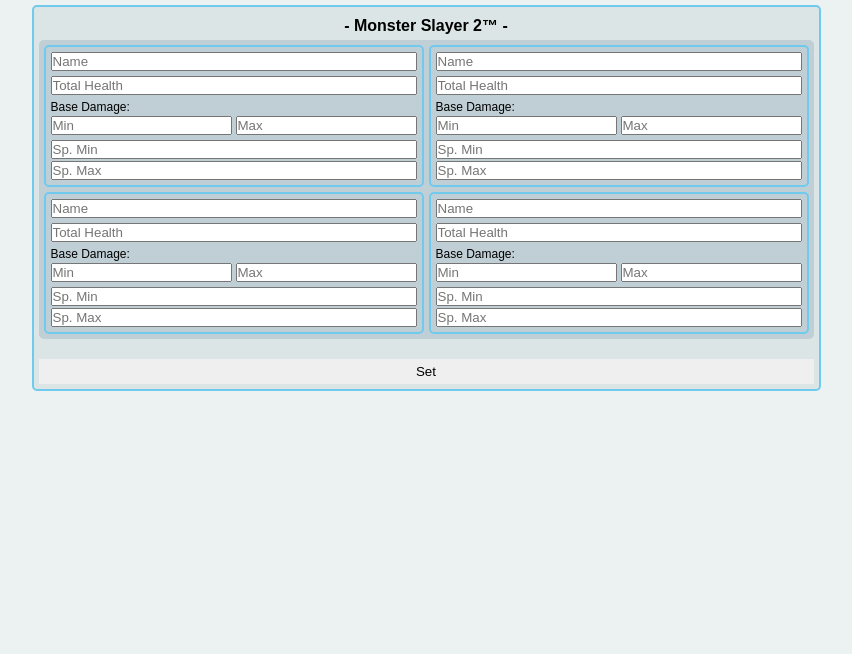
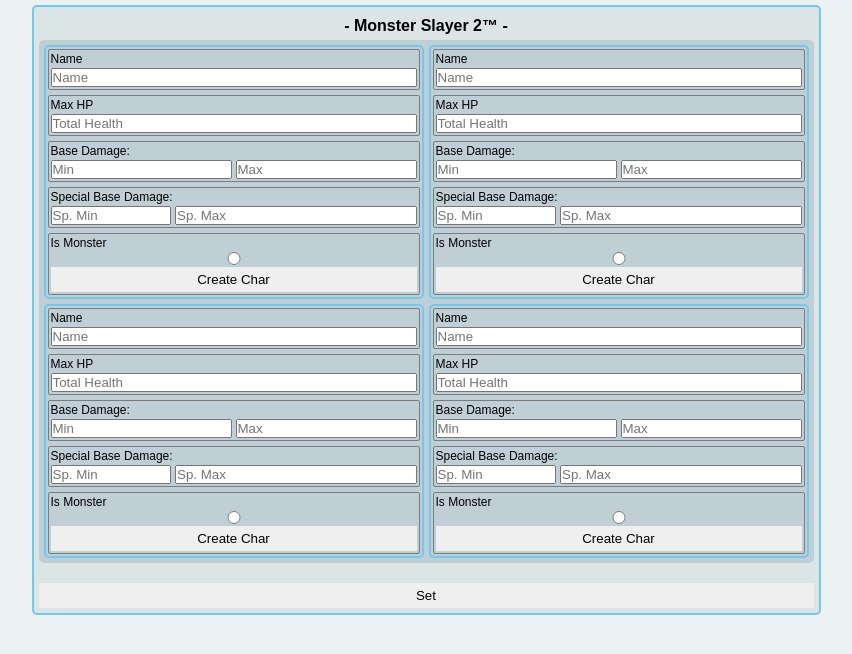
Before and after one commit to plx-edu/MonsterSlayer2, a website with bundled scripts: page index.html in a window 1280 px wide. Shown: the whole page, without its empty margins (214-1066 px from the left). Built offline with nearby package versions, Linux system fonts and the light colour scheme.

Commit message:
Added temporary radio Input

```diff
--- a/index.js
+++ b/index.js
@@ -1,5 +1,4 @@
 // "use strict";
-// import * as mxn from "./scripts/mixins.js"
 import * as mxn from "./scripts/mixins.js";
 
 console.log(":: Monster Slayer 2 ::");
@@ -260,49 +259,73 @@
         c = new Character(name,maxHealth, damage);
     }
 
+    if(b) b = false;
+    else b = true;
+    hideElem(tmpToHide, b);
+
     console.log(c);
     return c;
 }// newCharacter
-
+let b = false;
+let tmpToHide;
 function createForm() {
     const form = newElem("section", "form");
+
+    let minInput;
+    let maxInput;
     let label;
     let inner;
 
-    const nameInput = newInput("text");
-    nameInput.minLen(3).maxLen(20).isRequired(true);
-    nameInput.placeholder = "Name";
+    // Name Section
+    const nameBox = newElem("section");
+    const nameInput =
+        newInput("text").minLen(3).maxLen(20)
+        .setPlaceholder("Name").isRequired(true);
+    label = mkLabel("Name");
+    nameBox.addLast(label, nameInput);
 
-    const healthInput = newInput("number").setMin(25).setMax(1000)
-        .setStep(25).setPlaceholder("Total Health");
-
-    //
-    const baseDmgContainer = newElem("section","baseDmg");
-        let minDmgInput = newInput("number", "mnDmg").setMin(1).setPlaceholder("Min");
-        let maxDmgInput = newInput("number", "mxDmg").setMin(2).setMax(25).setPlaceholder("Max");
-
-        label = newElem("label").intrnlTxt("Base Damage:");
-        inner = newElem("section").addLast(minDmgInput, maxDmgInput);
-
-    baseDmgContainer.append();
-    baseDmgContainer.addLast(label, inner);
-
-    const specDmgContainer = newElem("section", "spDmg");
-    minDmgInput = newInput("number", "minSpDmg").setMin(1).setPlaceholder("Sp. Min");
-    maxDmgInput = newInput("number", "maxSpDmg").setMin(2).setMax(25).setPlaceholder("Sp. Max");
-    specDmgContainer.append(minDmgInput);
-    specDmgContainer.append(maxDmgInput);
+    // HP Section
+    const  hpBox = newElem("section");
+    const hpInput =
+        newInput("number", "totalHP").setMin(25).setMax(1000)
+        .setStep(25).setPlaceholder("Total Health").isRequired(true);
+    label = mkLabel("Max HP");
+    hpBox.addLast(label, hpInput);
 
 
+    // Basic Damage Section
+    const dmgBox = newElem("section","baseDmg");
+    label = mkLabel("Base Damage:");
 
-    form.append(nameInput);
-    form.append(healthInput);
-    form.append(baseDmgContainer);
-    form.append(specDmgContainer);
+    minInput = newInput("number", "mnDmg").setMin(1).setPlaceholder("Min");
+    maxInput = newInput("number", "mxDmg").setMin(2).setPlaceholder("Max");
+    inner = newElem("section").addLast(minInput, maxInput);
 
-    // section.id = this._name;
+    dmgBox.addLast(label, inner);
+
+    // Special Damage Section
+    const specDmgBox = newElem("section").setClass("spDmg");
+    label = mkLabel("Special Base Damage:");
+
+    minInput = newInput("number", "minSpDmg").setMin(3).setMax().setPlaceholder("Sp. Min");
+    maxInput = newInput("number", "maxSpDmg").setMin(4).setPlaceholder("Sp. Max");
+    inner = newElem("section").addLast(minInput, maxInput);
+
+    specDmgBox.addLast(label, inner);
+    tmpToHide = specDmgBox;
+
+    // Insert Button(s) code here
+    // Button Section
+    const bttn = newElem("button").setClass("newChar").insideTxt("Create Char");
+    label = mkLabel("Is Monster");
+    const chckbx = newInput("radio").setName("monster");
+    const bttnBox = newElem("section").addLast(label, chckbx, bttn);
+
+
+    form.addLast(nameBox, hpBox, dmgBox, specDmgBox, bttnBox);
+
     getFormSection().append(form);
-}
+}// createForm()
 
 createForm();
 createForm();
@@ -336,17 +359,23 @@
         case "number":
             mxn.forNum(input);
             break;
+        case "radio":
+            mxn.forRadio(input);
+            break;
     }
 
+    input.type = _type;
     mxn.commonToAllInputs(input);
 
     return input;
 }
 
-// function setInner(_inTxt = String, ...elems){
-//     const sec = newElem("section");
+function mkLabel(_innerTxt){
+    return newElem("label").insideTxt(_innerTxt);
+}
 
-
-
-
-// }
+function hideElem(_elem, _val = Boolean = false){
+    _elem.style.display = _val ? "none": "";
+    console.log(_elem, _val);
+    // _elem.style.display = "none";
+}
--- a/scripts/mixins.js
+++ b/scripts/mixins.js
@@ -4,12 +4,11 @@
 // of properties common to all DOM Elem
 export function commonToAllElem(_obj){
     const mxn = {
-        intrnlTxt(_val = String){
-            console.log("boum", this, _val);
+        insideTxt(_val = String = ""){
             this.innerText = _val;
             return this;
         },
-        intrnlHTML(_val = String){
+        insideHTML(_val = String = ""){
             this.innerHTML = _val;
             return this;
         },
@@ -17,29 +16,40 @@
             for(const k of _items){
                 this.append(k);
             }
-            return this
+            return this;
         },
         addFirst(..._items){
             for(const k of _items){
-                this.append(k);
+                this.preppend(k);
             }
-            return this
+            return this;
+        },
+        setClass(_classes = String = ""){
+            for(const k of _classes.split(" ")){
+                if(k != "") this.classList.add(k);
+            }
+            return this;
+        },
+        setId(_id = String = ""){
+            this.id = _id;
+            return this;
         }
     };
 
     Object.assign(_obj, mxn);
+    return _obj;
 }
 
 // Set methods for "easier" initialization
 // of properties common to all inputs
 export function commonToAllInputs(_obj){
     const mxn = {
-        setPlaceholder(_val = String){
+        setPlaceholder(_val = String = ""){
             this.placeholder = _val;
             return this;
         },
 
-        isRequired(_val = Boolean){
+        isRequired(_val = Boolean = false){
             this.required = _val;
             return this;
         }
@@ -52,11 +62,11 @@
 // of input type text
 export function forTxt(_obj){
     const mxn = {
-        minLen(_val = Number){
+        minLen(_val = Number = 3){
             this.minLength = _val;
             return this;
         },
-        maxLen(_val = Number){
+        maxLen(_val = Number = 100){
             this.maxLength = _val;
             return this;
         }
@@ -68,18 +78,33 @@
 // of input type number
 export function forNum(_obj){
     const mxn = {
-        setMin(_val = Number){
+        setMin(_val = Number = 1){
             this.min = _val;
             return this;
         },
-        setMax(_val = Number){
+        setMax(_val = Number = 100){
             this.max = _val;
             return this;
         },
-        setStep(_val = Number){
+        setStep(_val = Number =25){
             this.step = _val;
             return this;
         }
     };
     Object.assign(_obj, mxn);
 }
+
+// of input type radio
+export function forRadio(_obj){
+    const mxn = {
+        setName(_val = String = ""){
+            this.name = _val;
+            return this;
+        },
+        // setId(_val = String = ""){
+        //     this.id = _val;
+        //     return this;
+        // },
+    };
+    Object.assign(_obj, mxn);
+}
--- a/style.scss
+++ b/style.scss
@@ -3,6 +3,7 @@
 $primary: #6f979722;
 $secondary: #6fcaee;
 $tertiary: #c0cfd5;
+$quaternary: #7c7b7c;
 $playerColor: hsla(93, 71%, 36%, 0.5);
 $playerColorDark: hsla(93, 72%, 25%, 0.5);
 $monsterColor: hsla(0, 55%, 41%, 0.5);
@@ -231,16 +232,27 @@
 
         border: 2px solid $secondary;
         border-radius: 5px;
-        padding: 5px;
+        padding: 2px;
+
+        & > section{
+            display: grid;
+            grid-template-rows: repeat(2, auto);
+            gap: 2px 0;
+
+            border: 1px solid $quaternary;
+            border-radius: 2px;
+            padding: 2px;
+
+            label{
+                font-size: 12px;
+            }
+        }
     }
     .baseDmg, .spDmg{
         display: grid;
         grid-template-rows: repeat(2, auto);
         gap: 2px 0;
 
-        label{
-            font-size: 12px;
-        }
         section{
             display: grid;
             grid-template-columns: repeat(2, auto);
```
Also changed, not shown: style.css, 1 other file.
